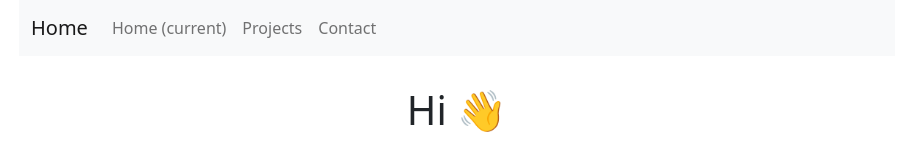
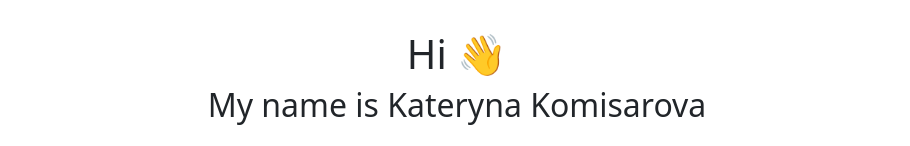
Before and after one commit to komisssarova/new-project, a React (Create React App) app: page / in a window 1280 px wide. Shown: the top 146 px of the page, without its empty margins (183-1093 px from the left). Built offline with nearby package versions, Linux system fonts and the light colour scheme.

Commit message:
removed navigations

```diff
--- a/src/AboutMe.js
+++ b/src/AboutMe.js
@@ -1,5 +1,6 @@
 import React from "react";
 import "./AboutMe.css";
+
 
 export default function AboutMe() {
   return (
--- a/src/App.js
+++ b/src/App.js
@@ -2,6 +2,8 @@
 import "./App.css";
 import AboutMe from "./AboutMe";
 import Projects from "./Projects";
+
+
 
 
 function App() {
@@ -10,57 +12,14 @@
       <div className="container">
         <header className="App-header">
 
-              <div className="container-container container bg-light">
-                <nav className="navbar navbar-expand-lg navbar-light bg-light">
-                  <a className="navbar-brand" href="./App.js">
-                    Home
-                  </a>
-
-                  <button
-                    className="navbar-toggler"
-                    type="button"
-                    data-toggle="collapse"
-                    data-target="#navbarNavDropdown"
-                    aria-controls="navbarNavDropdown"
-                    aria-expanded="false"
-                    aria-label="Toggle navigation"
-                  >
-                    <span className="navbar-toggler-icon"></span>
-                  </button>
-
-                  <div
-                    className="collapse navbar-collapse"
-                    id="navbarNavDropdown"
-                  >
-                    <ul className="navbar-nav">
-                      <li className="nav-item active">
-
-                        <a className="nav-link" href="./App.js">
-                          Home <span className="sr-only">(current)</span>
-                        </a>
-                      </li>
-                      <li className="nav-item">
-                        <a className="nav-link" href="./Projects.js">
-                          Projects
-                        </a>
-                      </li>
-                      <li className="nav-item">
-                        <a className="nav-link" href="./Contact.js">
-                          Contact
-                        </a>
-                      </li>
-                    </ul>
-                  </div>
-                </nav>
-              </div>
-
         </header>
 
         <div class="row justify-content-center">
-          <main>
             <AboutMe />
             <Projects />
-          </main>
+
+
+
           <footer className="App-footer">
             <small>
               Coded by{" "}
--- a/src/Projects.js
+++ b/src/Projects.js
@@ -1,11 +1,13 @@
 import React from "react";
 import "./App";
+import "./Projects.css"
 
 export default function Projects() {
   return (
     <div className="Projects">
       <div className="row justify-content-between">
         <h1>Check out my projects</h1>
+
         <div className="col-4">
           <img src="weather.png" alt="" />
           <a
@@ -23,8 +25,8 @@
           >
             Dictionary App
           </a>
+          </div>
         </div>
-      </div>
     </div>
   );
 }
```
Also changed, not shown: src/Projects.css (added).
